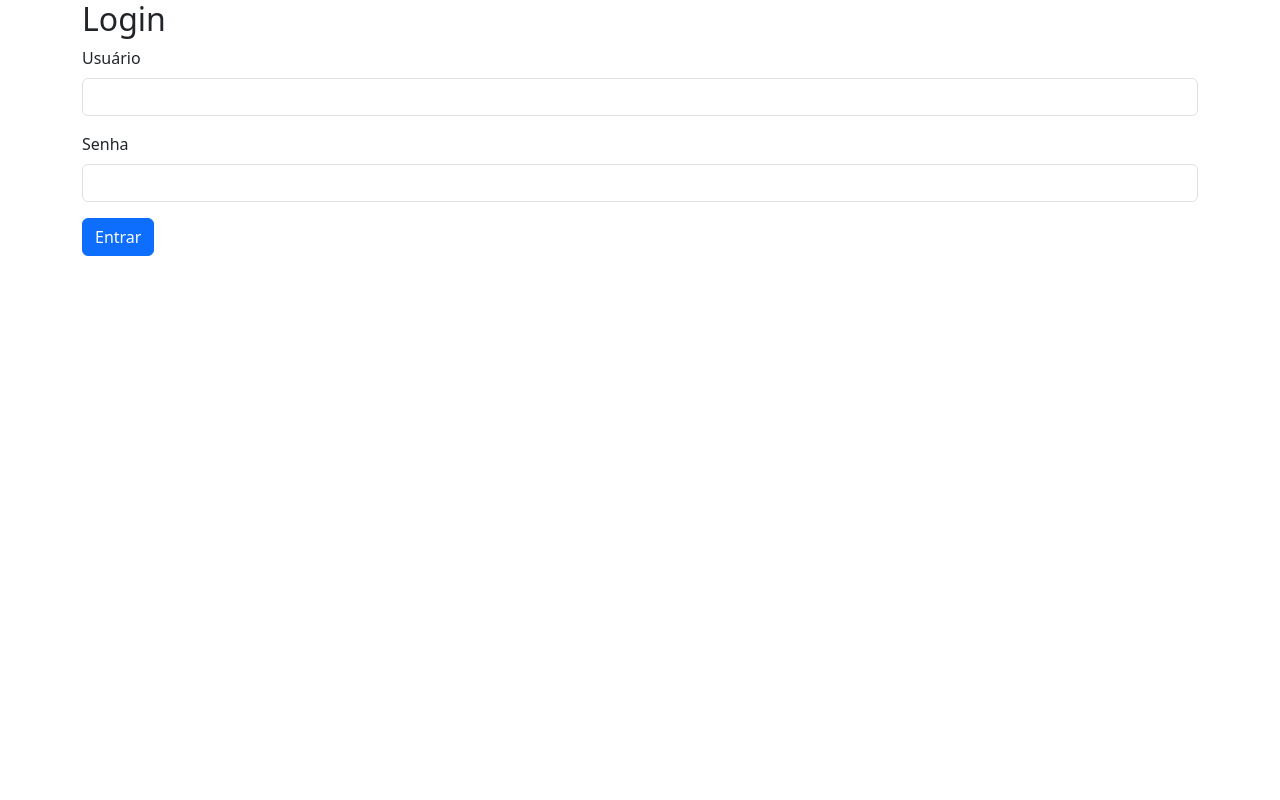
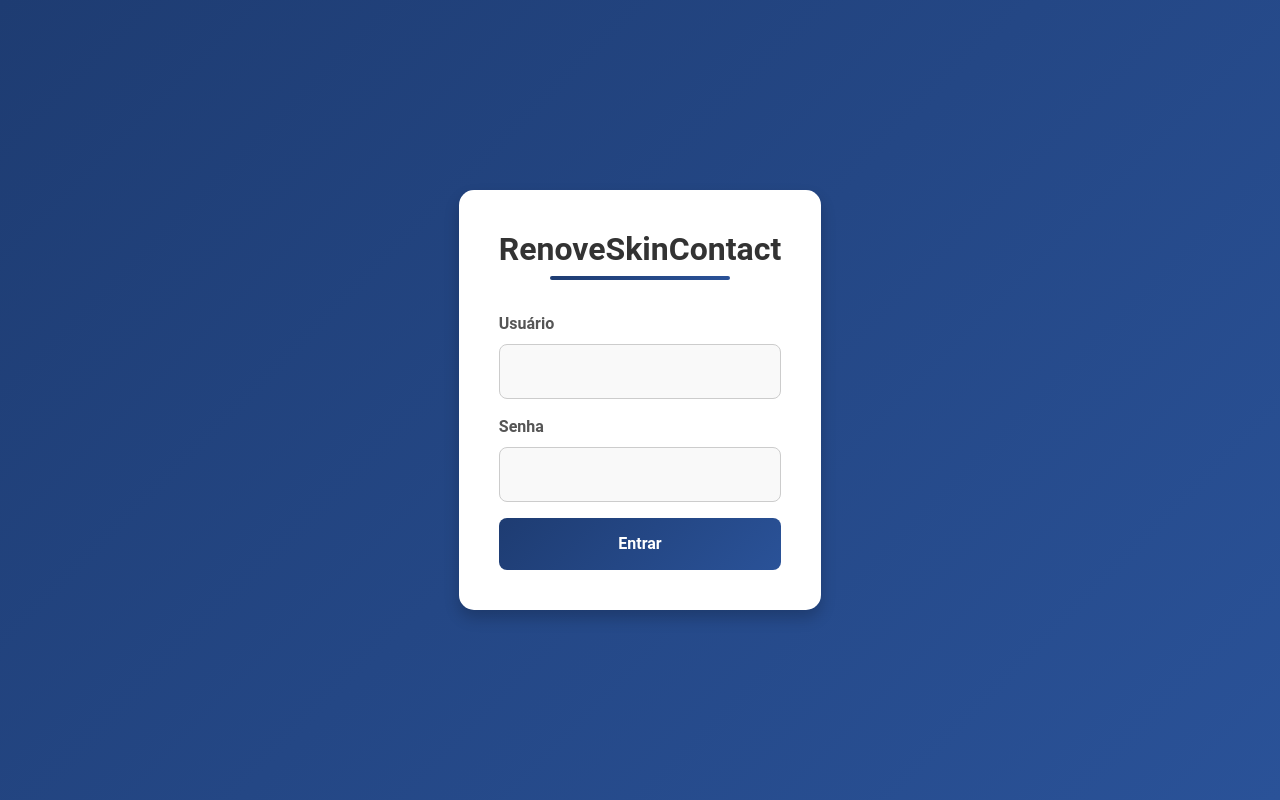
Before and after one commit to Tiemformacao/RenoveSkinContactFront, an Angular app: page /login in a window 1280 px wide. Built offline with nearby package versions, Linux system fonts and the light colour scheme.

Commit message:
Funcionalidades ok. Login ok (com Spring Security e JWT). Falta proteger as rotas do Frontend.

```diff
--- a/src/app/auth/http-interceptor.service.ts
+++ b/src/app/auth/http-interceptor.service.ts
@@ -3,7 +3,7 @@ import { inject } from '@angular/core';
 import { Router } from '@angular/router';
 import { catchError, throwError } from 'rxjs';
 
-
+// Colocamos o nome dessa classe 'meuhttpInterceptor' no arquivo 'app.config.ts'. Fica assim lá: provideHttpClient(withInterceptors([meuhttpInterceptor]));
 // Esse componente é responsável por setar o token no cabeçalho de cada requisição automaticamente, exceto na rota /login;
 // Trata também o response(o que o servidor retorna). Trata antes de chegar no nosso componente de login;
 
@@ -13,7 +13,7 @@ export const meuhttpInterceptor: HttpInterceptorFn = (request, next) => {
 
   // Inclui o token do localStorage em cada requisição http (Inclui no header);
   let token = localStorage.getItem('token');
-  if (token && !router.url.includes('/login')) {
+  if (token && !router.url.includes('api/login')) {
     request = request.clone({
       setHeaders: { Authorization: 'Bearer ' + token },
     });
@@ -29,7 +29,7 @@ export const meuhttpInterceptor: HttpInterceptorFn = (request, next) => {
           alert('401 - tratar aqui');
           router.navigate(['/login']);
         } else if (err.status === 403) {
-          alert('403 - tratar aqui');
+          alert('Realize o login novamente!');
 		  router.navigate(['/login']);
         } else {
           console.error('HTTP error:', err);
--- a/src/app/auth/login.ts
+++ b/src/app/auth/login.ts
@@ -1,4 +1,4 @@
-
+// É uma model que representa os dados de login do usuário e senha. É somente o o nome do usuário e a senha que estão sendo mandados para o Backend;
 export class Login {
   username!: string;
   password!: string;
--- a/src/app/auth/usuario.ts
+++ b/src/app/auth/usuario.ts
@@ -1,4 +1,4 @@
-
+//Representa o usuário que é salvo no banco de dados;
 export class Usuario {
   id!: number;
   username!: string;
--- a/src/app/components/cliente-cadastro/cliente-cadastro.component.ts
+++ b/src/app/components/cliente-cadastro/cliente-cadastro.component.ts
@@ -1,4 +1,4 @@
-import { Component } from '@angular/core';
+import { Component, ViewEncapsulation } from '@angular/core';
 import { ClienteService } from '../../services/cliente.service';
 import { Cliente } from '../../models/cliente.model';
 import { Router } from '@angular/router';
@@ -11,7 +11,8 @@ import { RouterModule } from '@angular/router';
   standalone: true,
   imports: [CommonModule, FormsModule, RouterModule],
   templateUrl: './cliente-cadastro.component.html',
-  styleUrl: './cliente-cadastro.component.css'
+  styleUrl: './cliente-cadastro.component.css',
+  encapsulation: ViewEncapsulation.None // Remove o encapsulamento de estilos
 })
 export class ClienteCadastroComponent {
   cliente: Cliente = {
--- a/src/app/components/cliente-list/cliente-list.component.ts
+++ b/src/app/components/cliente-list/cliente-list.component.ts
@@ -1,4 +1,4 @@
-import { Component, OnInit } from '@angular/core';
+import { Component, OnInit, ViewEncapsulation } from '@angular/core';
 import { ClienteService } from '../../services/cliente.service';
 import { Cliente } from '../../models/cliente.model';
 import { CommonModule } from '@angular/common';
@@ -14,7 +14,8 @@ import { ModalComponent } from '../modal/modal.component';
   standalone: true,
   imports: [CommonModule, RouterModule, FormsModule, ModalComponent],
   templateUrl: './cliente-list.component.html',
-  styleUrl: './cliente-list.component.css'
+  styleUrl: './cliente-list.component.css',
+  encapsulation: ViewEncapsulation.None // Remove o encapsulamento de estilos
 })
 export class ClienteListComponent implements OnInit {
 
--- a/src/app/components/login/login.component.css
+++ b/src/app/components/login/login.component.css
@@ -0,0 +1,117 @@
+body {
+    display: flex;
+    justify-content: center;
+    align-items: center;
+    min-height: 100vh;
+    margin: 0;
+    background: linear-gradient(135deg, #1e3c72, #2a5298);
+    font-family: 'Roboto', sans-serif;
+  }
+
+  .container {
+    background: #fff;
+    padding: 2.5rem;
+    border-radius: 15px;
+    box-shadow: 0 8px 15px rgba(0, 0, 0, 0.2);
+    width: 100%;
+    max-width: 420px;
+    transition: transform 0.3s, box-shadow 0.3s;
+  }
+
+  .container:hover {
+    transform: scale(1.02);
+    box-shadow: 0 10px 20px rgba(0, 0, 0, 0.3);
+  }
+
+  h2 {
+    text-align: center;
+    color: #333;
+    margin-bottom: 2rem;
+    font-size: 2rem;
+    font-weight: 700;
+    position: relative;
+  }
+
+  h2::after {
+    content: '';
+    display: block;
+    width: 180px;
+    height: 4px;
+    background: linear-gradient(135deg, #1e3c72, #2a5298);
+    margin: 0.5rem auto 0;
+    border-radius: 2px;
+  }
+
+  .form-label {
+    color: #555;
+    font-weight: 600;
+    margin-bottom: 0.5rem;
+    display: inline-block;
+  }
+
+  input[type="text"],
+  input[type="password"] {
+    border: 1px solid #ccc;
+    border-radius: 8px;
+    padding: 0.9rem;
+    font-size: 1rem;
+    width: 100%;
+    box-sizing: border-box;
+    background: #f9f9f9;
+    transition: border-color 0.3s, box-shadow 0.3s;
+  }
+
+  input[type="text"]:focus,
+  input[type="password"]:focus {
+    border-color: #2a5298;
+    outline: none;
+    box-shadow: 0 0 8px rgba(42, 82, 152, 0.4);
+    background: #fff;
+  }
+
+  .btn-primary {
+    background: linear-gradient(135deg, #1e3c72, #2a5298);
+    border: none;
+    color: #fff;
+    padding: 0.9rem;
+    border-radius: 8px;
+    width: 100%;
+    font-size: 1rem;
+    font-weight: 600;
+    cursor: pointer;
+    transition: background 0.3s, transform 0.2s;
+  }
+
+  .btn-primary:hover {
+    background: linear-gradient(135deg, #2a5298, #1e3c72);
+    transform: translateY(-3px);
+    box-shadow: 0 5px 10px rgba(0, 0, 0, 0.2);
+  }
+
+  .btn-primary:active {
+    transform: translateY(0);
+    box-shadow: none;
+  }
+
+  .mb-3 {
+    margin-bottom: 1.5rem;
+  }
+
+  @media (max-width: 768px) {
+    .container {
+      padding: 2rem;
+    }
+
+    h2 {
+      font-size: 1.8rem;
+    }
+
+    input[type="text"],
+    input[type="password"] {
+      font-size: 0.95rem;
+    }
+
+    .btn-primary {
+      font-size: 0.95rem;
+    }
+  }
--- a/src/app/components/login/login.component.html
+++ b/src/app/components/login/login.component.html
@@ -1,5 +1,8 @@
+
+
+
   <div class="container">
-    <h2>Login</h2>
+      <h2>RenoveSkinContact</h2>
       <form (ngSubmit)="Logar()">
         <div class="mb-3">
           <label for="username" class="form-label">Usuário</label>
--- a/src/app/components/login/login.component.ts
+++ b/src/app/components/login/login.component.ts
@@ -1,4 +1,4 @@
-import { Component, inject } from '@angular/core';
+import { Component, inject, ViewEncapsulation } from '@angular/core';
 import { HttpClient } from '@angular/common/http';
 import { Router } from '@angular/router';
 import { CommonModule } from '@angular/common';
@@ -11,7 +11,8 @@ import { Login } from '../../auth/login';
   standalone: true,
   imports: [CommonModule, FormsModule],
   templateUrl: './login.component.html',
-  styleUrl: './login.component.css'
+  styleUrl: './login.component.css',
+  encapsulation: ViewEncapsulation.None // Remove o encapsulamento de estilos
 })
 export class LoginComponent {
 
@@ -32,7 +33,7 @@ export class LoginComponent {
           this.loginService.addToken(token);
           this.router.navigate(['/clientes'])
 
-          // Usuário ou senha estavam incorretos;
+        // Usuário ou senha estavam incorretos;
         } else {
           alert('usuário ou senha incorretos!')
         }
--- a/src/styles.css
+++ b/src/styles.css
@@ -1 +1,6 @@
-/* You can add global styles to this file, and also import other style files */
+
+* {
+    margin: 0;
+    padding: 0;
+    box-sizing: border-box;
+  }
```
Also changed, not shown: src/app/components/cliente-list/cliente-list.component.css (line endings or trailing spaces). Lines whose indentation alone changed are shown as unchanged.
